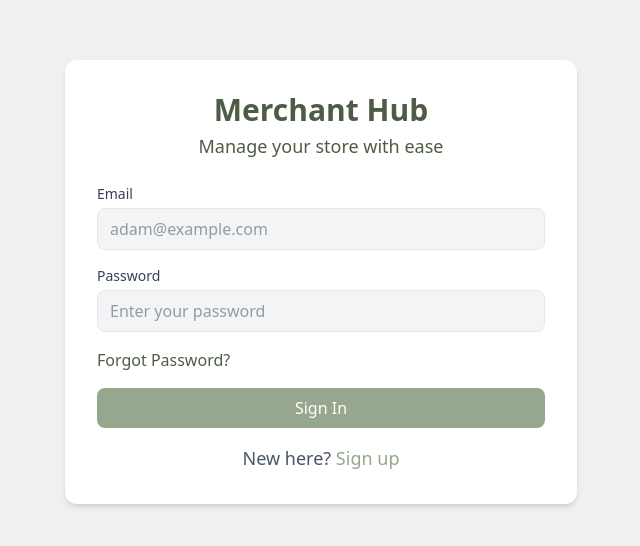
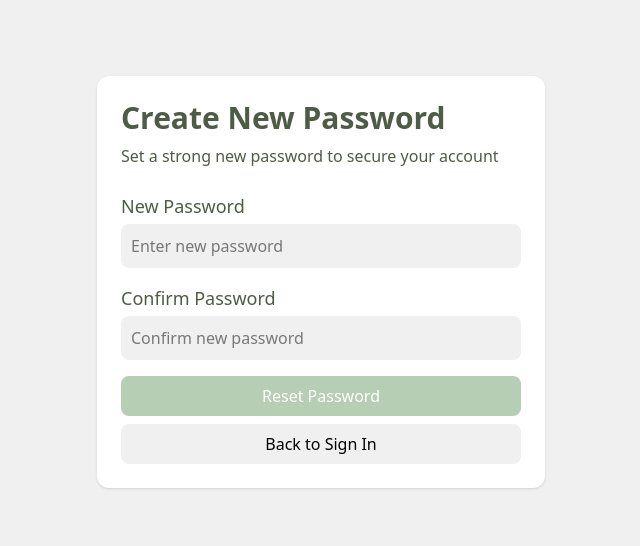
Before and after one commit to gunanivivek/E-Commerce, a React (Vite) app: page /reset-password in a window 1280 px wide. Before the commit this address led to /login. Shown: the part 118-664 px from the top of the page, without its empty margins (319-959 px from the left). Built offline with nearby package versions, Linux system fonts and the light colour scheme; no server answers.

Commit message:
Added the forgot password and reset password functionality

```diff
--- a/src/App.tsx
+++ b/src/App.tsx
@@ -15,6 +15,7 @@ import PublicRoute from "./routes/PublicRoute";
 import SignUp from "./pages/SignUp";
 import AdminProductList from "./pages/Admin/AdminProductList";
 import ForgotPassword from "./pages/ForgotPassword";
+import ResetPassword from "./pages/ResetPassword";
 
 function App() {
   return (
@@ -25,6 +26,7 @@ function App() {
       </Route>
 
       <Route path="/forgotPassword" element={<ForgotPassword />} />
+      <Route path="/reset-password" element={<ResetPassword />} />
 
       <Route path="/" element={<TestLayout />}>
         <Route index element={<TestDashboard />} />
--- a/src/api/authApi.ts
+++ b/src/api/authApi.ts
@@ -25,6 +25,6 @@ export const loginUser = async (credentials: LoginRequest): Promise<LoginRespons
 };
 
 export const forgotPassword = async (data: ForgotPasswordRequest): Promise<ForgotPasswordResponse> => {
-  const res = await API.post("auth/forgot-password", data);
+  const res = await API.post("auth/forget-password", data);
   return res.data;
 };
--- a/src/pages/ForgotPassword.tsx
+++ b/src/pages/ForgotPassword.tsx
@@ -2,6 +2,7 @@ import { useState } from "react";
 import { useForm } from "react-hook-form";
 import { useNavigate } from "react-router";
 import { toast } from "react-toastify";
+import { forgotPassword } from "../api/authApi";
 
 interface FormData {
   email: string;
@@ -21,9 +22,16 @@ export default function ForgotPassword() {
 
   // Dummy async function for now. Will change it to the real one
   const sendEmail = async (email: string) => {
-    console.log("Sending email to:", email);
-    return new Promise((resolve) => setTimeout(resolve, 1000));
-  };
+  try {
+    const res = await forgotPassword({ email });
+    return res;
+  // eslint-disable-next-line @typescript-eslint/no-explicit-any
+  } catch (error: any) {
+    throw new Error(
+      error?.response?.data?.detail || "Failed to send reset email"
+    );
+  }
+};
 
   const onSubmit = async (data: FormData) => {
     setLoading(true);
--- /dev/null
+++ b/src/pages/ResetPassword.tsx
@@ -0,0 +1,120 @@
+/* eslint-disable @typescript-eslint/no-explicit-any */
+import { useForm } from "react-hook-form";
+import { useSearchParams, useNavigate } from "react-router-dom";
+import { useState } from "react";
+import { toast } from "react-toastify";
+import API from "../api/axiosInstance";
+
+interface ResetPasswordForm {
+  password: string;
+  confirmPassword: string;
+}
+
+export default function ResetPassword() {
+  const {
+    register,
+    handleSubmit,
+    formState: { errors },
+    watch,
+  } = useForm<ResetPasswordForm>();
+  const [loading, setLoading] = useState(false);
+  const navigate = useNavigate();
+  const [searchParams] = useSearchParams();
+  const token = searchParams.get("token"); // ✅ extract token from query params
+
+  const onSubmit = async (data: ResetPasswordForm) => {
+    if (!token) {
+      toast.error("Invalid or missing token");
+      return;
+    }
+
+    if (data.password !== data.confirmPassword) {
+      toast.error("Passwords do not match");
+      return;
+    }
+
+    setLoading(true);
+    try {
+      const res = await API.post("/auth/reset-password", {
+        token,
+        new_password: data.password,
+      });
+      toast.success(res.data.message || "Password reset successful!");
+      navigate("/login");
+    } catch (err: any) {
+      toast.error(err?.response?.data?.detail || "Failed to reset password");
+    } finally {
+      setLoading(false);
+    }
+  };
+
+  return (
+    <div className="min-h-screen flex items-center justify-center bg-background p-4">
+      <div className="w-full max-w-md bg-white rounded-xl shadow p-6">
+        <h3 className="text-3xl font-semibold text-primary-400 text-start mb-2">
+          Create New Password
+        </h3>
+        <p className="text-start text-primary-400 mb-6">
+          Set a strong new password to secure your account
+        </p>
+
+        <form onSubmit={handleSubmit(onSubmit)} className="space-y-4">
+          <div>
+            <label className="block mb-1 text-lg text-primary-400 font-medium">
+              New Password
+            </label>
+            <input
+              type="password"
+              className="w-full bg-background focus:border focus:border-primary-400 rounded p-2.5"
+              placeholder="Enter new password"
+              {...register("password", { required: "Password is required" })}
+            />
+            {errors.password && (
+              <p className="text-red-500 text-sm">{errors.password.message}</p>
+            )}
+          </div>
+
+          <div>
+            <label className="block mb-1 text-lg text-primary-400 font-medium">
+              Confirm Password
+            </label>
+            <input
+              type="password"
+              className="w-full bg-background focus:border focus:border-primary-400 rounded p-2.5"
+              placeholder="Confirm new password"
+              {...register("confirmPassword", {
+                required: "Please confirm your password",
+                validate: (value) =>
+                  value === watch("password") || "Passwords do not match",
+              })}
+            />
+            {errors.confirmPassword && (
+              <p className="text-red-500 text-sm">
+                {errors.confirmPassword.message}
+              </p>
+            )}
+          </div>
+
+          {/* BUTTONS */}
+          <div className="space-y-2">
+            <button
+              type="submit"
+              disabled={loading}
+              className="w-full bg-primary-200 text-white py-2 rounded hover:cursor-pointer hover:bg-primary-400 transition"
+            >
+              {loading ? "Please wait..." : "Reset Password"}
+            </button>
+
+            <button
+              type="button"
+              onClick={() => navigate("/login")}
+              className="w-full bg-background py-2 rounded hover:bg-gray-50 transition"
+            >
+              Back to Sign In
+            </button>
+          </div>
+        </form>
+      </div>
+    </div>
+  );
+}
```
